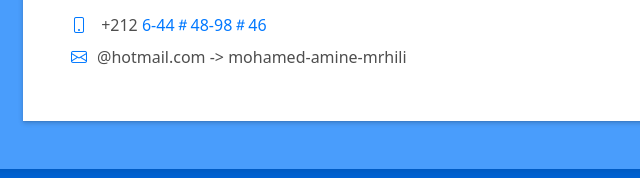
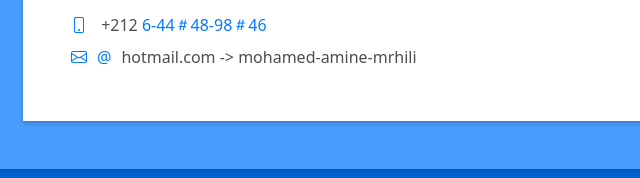
Before and after one commit to mrhili/devfolio, a plain HTML site: page index.html in a window 1280 px wide. Shown: the part 5292-5470 px from the top of the page, 59-699 px from the left. Drawn offline with nearby package versions, Linux system fonts and the light colour scheme; no server answers.

Commit message:
obfucast @ symbol

```diff
--- a/index.html
+++ b/index.html
@@ -545,7 +545,7 @@
                       <ul class="list-ico">
 
                         <li><span class="bi bi-phone"></span> +212</span> <span>6-44<i class="bi bi-hash"></i>48-98<i class="bi bi-hash"></i>46</span></li>
-                        <li><span class="bi bi-envelope"></span>@hotmail.com -> mohamed-amine-mrhili</li>
+                        <li><span class="bi bi-envelope"></span><span class="at-symbol">&#64;</span>hotmail.com -> mohamed-amine-mrhili</li>
                       </ul>
                     </div>
 
```
